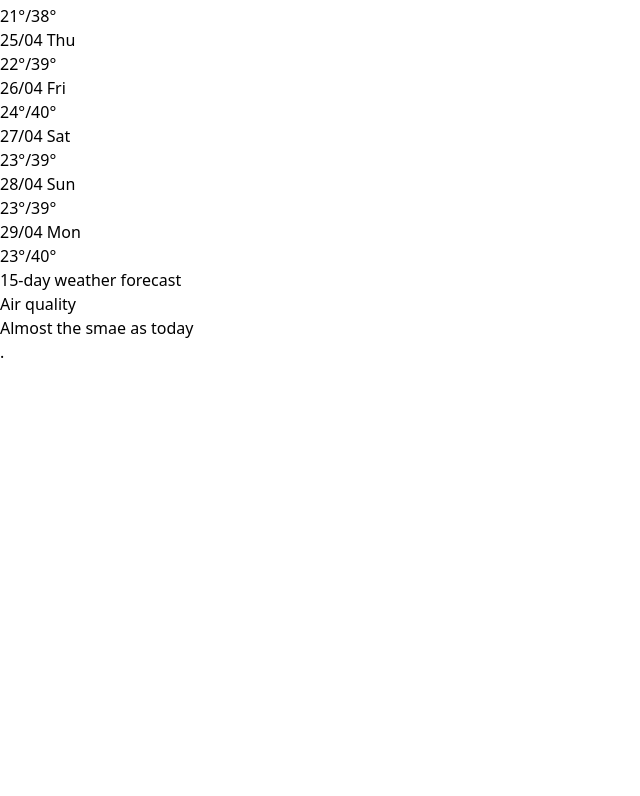
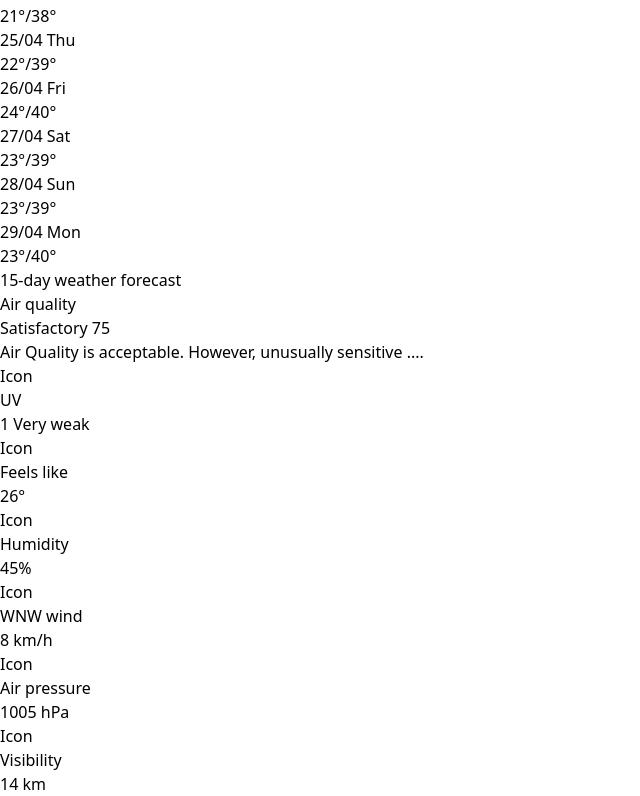
Before and after one commit to itshivamvyas/weatherreport, a React (Vite) app: page / in a window 1280 px wide. Shown: the part 716-1512 px from the top of the page, without its empty margins (0-640 px from the left). Before the commit the page ends 1080 px from the top, so only its background shows below. Built offline with nearby package versions, Linux system fonts and the light colour scheme.

Commit message:
Add Some Other Fetures Like Air Ouality And Air Pressure Etc.

```diff
--- a/src/Components/Pages/Home.tsx
+++ b/src/Components/Pages/Home.tsx
@@ -1,6 +1,6 @@
 function Home() {
   return (
-    <div className="bg-black/80 p-4 border-x-2 text-white min-h-screen min-w-screen flex flex-col gap-6">
+    <div className="bg-sky-900 p-4 border-x-2 text-white min-h-screen min-w-screen flex flex-col gap-6">
 
       <div>
         <p className="text-2xl font-semibold">Sondala Faridpur</p>
@@ -10,9 +10,9 @@ function Home() {
 
         <div className="mx-auto font-semibold">Clear 21°/37° Air Quality :93 - Satisfactory</div>
 
-        <div className="w-full rounded-3xl p-3 ps-6 bg-black/80 font-semibold">High pollen count</div>
+        <div className="w-full rounded-3xl p-3 ps-6 bg-transparent/20 font-semibold">High pollen count</div>
 
-        <div className="w-full rounded-xl p-3 bg-black/80 font-semibold overflow-x-scroll">
+        <div className="w-full rounded-xl p-3 bg-transparent/20 font-semibold overflow-x-scroll">
           <ul className="flex gap-3">
             <li className="flex flex-col items-center justify-center"><p>Now</p><p>29°</p></li>
             <li className="flex flex-col items-center justify-center"><p>10:00am</p><p>29°</p></li>
@@ -27,13 +27,13 @@ function Home() {
           </ul>
         </div>
 
-        <div className="flex flex-col items-center justify-center w-full rounded-xl p-3 bg-black/80">
+        <div className="flex flex-col items-center justify-center w-full rounded-xl p-3 bg-transparent/20">
           <p className="font-semibold">Tommarow's Temperature</p>
           <p className="font-extralight text-sm">Almost the smae as today</p>
           <p className="font-bold">.</p>
         </div>
 
-        <div className="flex flex-col gap-3 w-full rounded-xl p-3 bg-black/80 font-semibold">
+        <div className="flex flex-col gap-3 w-full rounded-xl p-3 bg-transparent/20 font-semibold">
           <ul className="flex flex-col gap-3">
             <li className="flex items-center justify-between"><div>23/04 Today</div> <div>21°/37°</div></li>
             <li className="flex items-center justify-between"><div>24/04 Tomorrow</div> <div>21°/38°</div></li>
@@ -43,13 +43,49 @@ function Home() {
             <li className="flex items-center justify-between"><div>28/04 Sun</div> <div>23°/39°</div></li>
             <li className="flex items-center justify-between"><div>29/04 Mon</div> <div>23°/40°</div></li>
           </ul>
-          <div className="flex items-center justify-center w-4/6 rounded-3xl p-3 ps-6 bg-slate-600/20 font-semibold mx-auto">15-day weather forecast</div>
+          <div className="flex items-center justify-center w-3/4 rounded-3xl p-3 ps-6 bg-transparent/20 font-semibold mx-auto">15-day weather forecast</div>
         </div>
 
-        <div className="w-full rounded-xl p-3 bg-black/80">
-          <p className="font-extralight border-b-2 py-2 border-white/20">Air quality</p>
-          <p className="font-extralight text-sm">Almost the smae as today</p>
-          <p className="font-bold">.</p>
+        <div className="flex flex-col gap-2 w-full rounded-xl p-3 bg-transparent/20">
+          <p className="font-extralight border-b-2 py-2 border-white/20 text">Air quality</p>
+          <h1 className="text-xl">Satisfactory 75</h1>
+          <p className="font-thin text-xs">Air Quality is acceptable. However, unusually sensitive ....</p>
+        </div>
+
+        <div className="flex gap-3 justify-between">
+          <div className="flex flex-col justify-between items-start p-3 bg-transparent/20 rounded-xl w-32 h-28">
+            <div>Icon</div>
+            <div className="font-thin text-xs">UV</div>
+            <div className="font-semibold text-lg">1 Very weak</div>
+          </div>
+          <div className="flex flex-col justify-between items-start p-3 bg-transparent/20 rounded-xl w-32 h-28">
+            <div>Icon</div>
+            <div className="font-thin text-xs">Feels like</div>
+            <div className="font-semibold text-lg">26°</div>
+          </div>
+          <div className="flex flex-col justify-between items-start p-3 bg-transparent/20 rounded-xl w-32 h-28">
+            <div>Icon</div>
+            <div className="font-thin text-xs">Humidity</div>
+            <div className="font-semibold text-lg">45%</div>
+          </div>
+        </div>
+
+        <div className="flex gap-3 justify-between">
+          <div className="flex flex-col justify-between items-start p-3 bg-transparent/20 rounded-xl w-32 h-28">
+            <div>Icon</div>
+            <div className="font-thin text-xs">WNW wind</div>
+            <div className="font-semibold text-lg">8 km/h</div>
+          </div>
+          <div className="flex flex-col justify-between items-start p-3 bg-transparent/20 rounded-xl w-32 h-28">
+            <div>Icon</div>
+            <div className="font-thin text-xs">Air pressure</div>
+            <div className="font-semibold text-lg">1005 hPa</div>
+          </div>
+          <div className="flex flex-col justify-between items-start p-3 bg-transparent/20 rounded-xl w-32 h-28">
+            <div>Icon</div>
+            <div className="font-thin text-xs">Visibility</div>
+            <div className="font-semibold text-lg">14 km</div>
+          </div>
         </div>
 
     </div>
```
